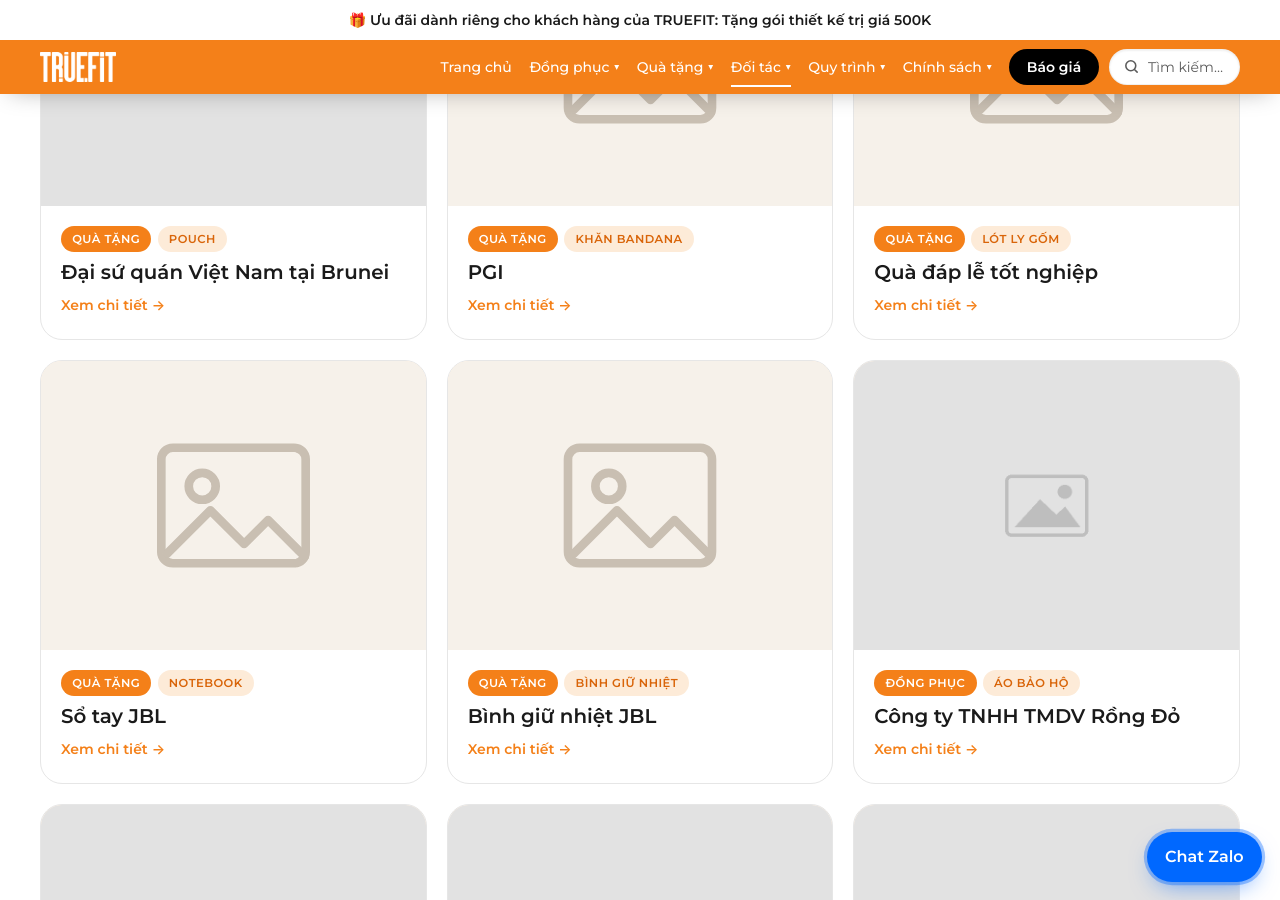
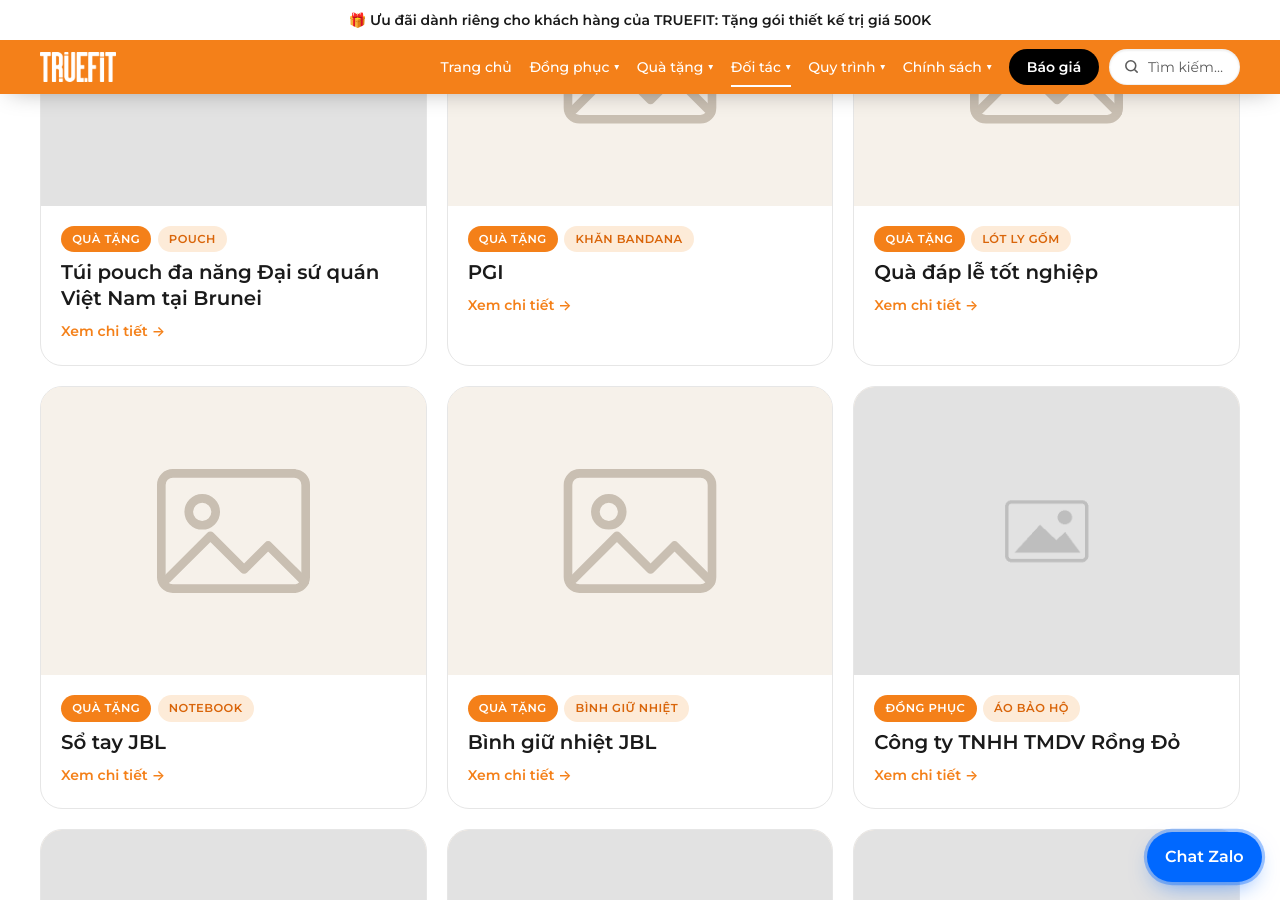
Before and after one commit to bap47/truefit, a Jekyll site: the page built from khach-hang/index.html, in a window 1280 px wide and 900 px high, scrolled down 984 px. Built offline with Jekyll 4.4.1, drawn with Linux system fonts in a browser that asks for light colours.

Commit message:
Add files via upload

```diff
--- a/_khach_hang/qua-tang/dai-su-quan-viet-nam-brunei.md
+++ b/_khach_hang/qua-tang/dai-su-quan-viet-nam-brunei.md
@@ -4,7 +4,7 @@
 da_may: ""
 ngay_tao: "2026-10-01T08:03"
 anh_bia: ""
-tieu_de_bai: ""
+tieu_de_bai: "Túi pouch đa năng Đại sứ quán Việt Nam tại Brunei"
 tom_tat: ""
 noi_bat: false
 san_pham: ["Pouch"]
```
